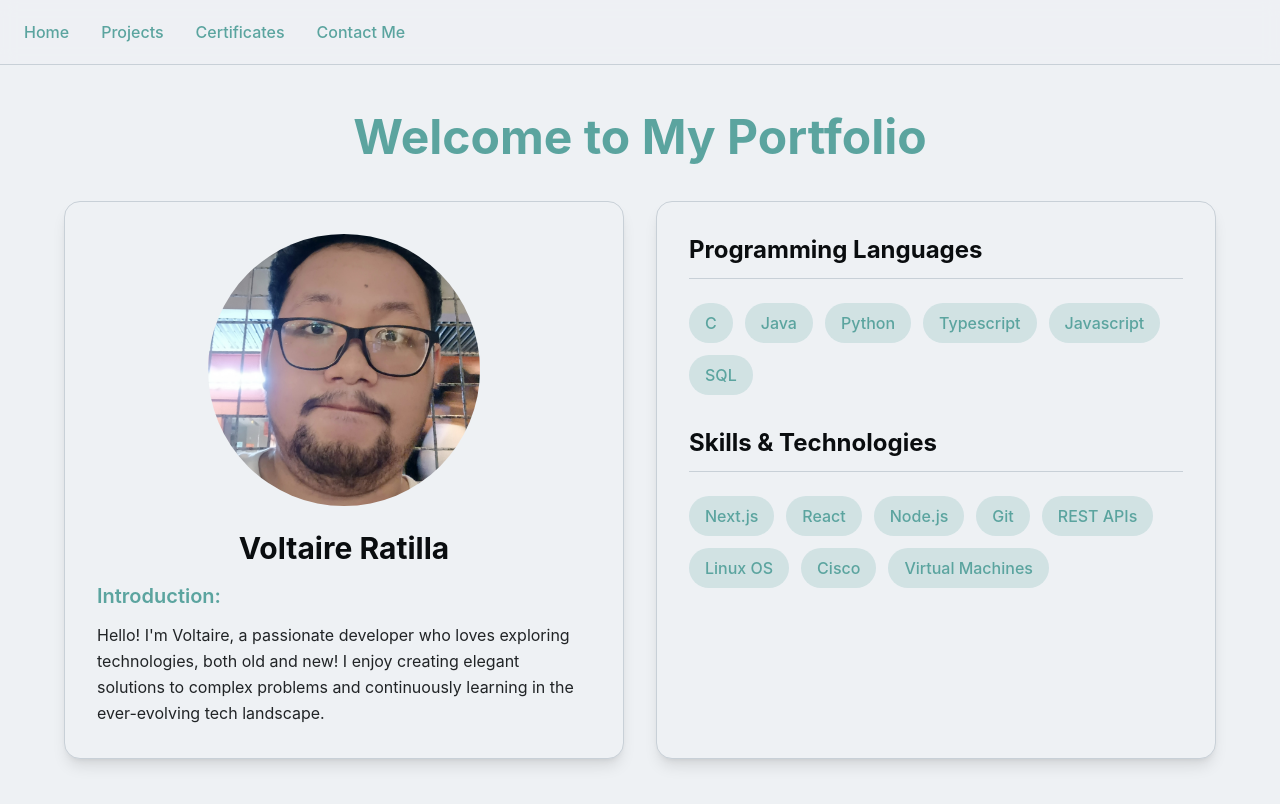
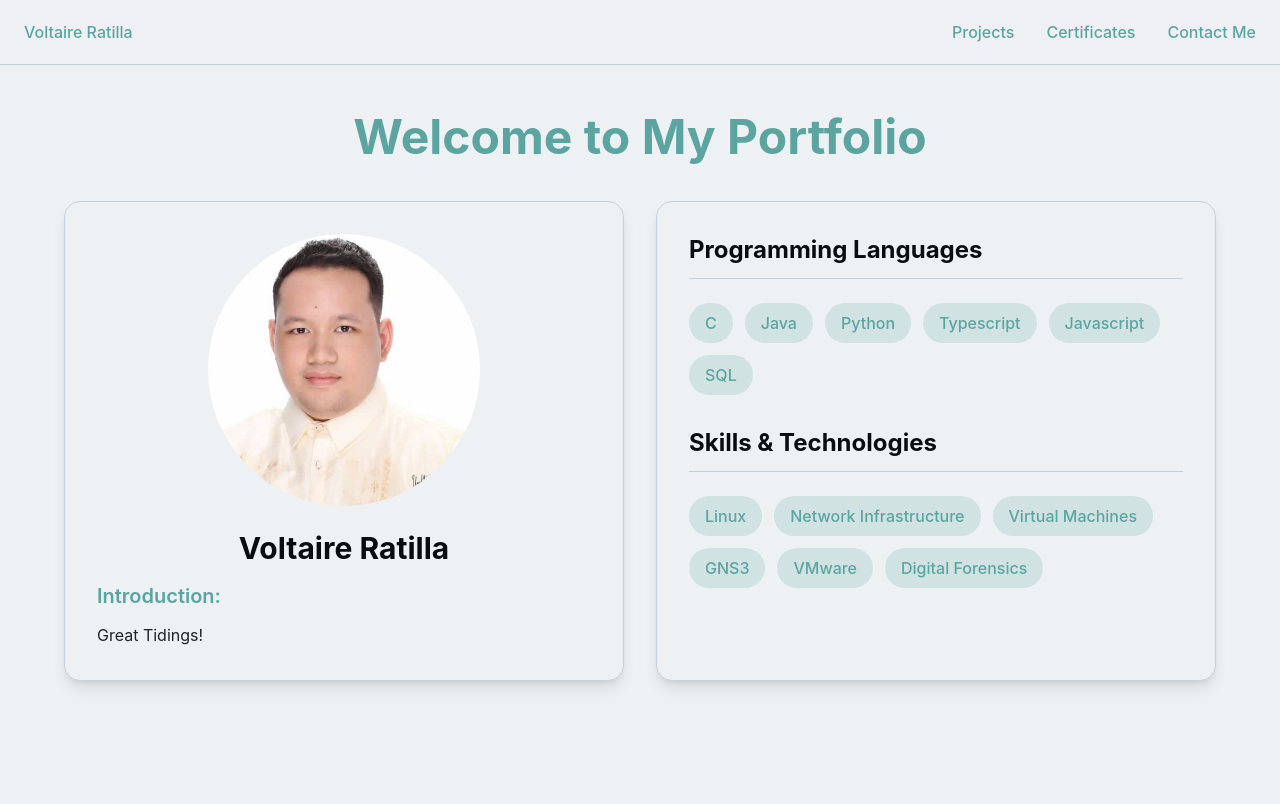
Before and after one commit to Raidiniom/portfolio, a Next.js app: page / in a window 1280 px wide. Shown: the top 804 px of the page. Built offline with nearby package versions, Linux system fonts and the light colour scheme.

Commit message:
To deploy in DCISM

```diff
--- a/app/components/Header.tsx
+++ b/app/components/Header.tsx
@@ -3,43 +3,35 @@
 import Link from "next/link";
 
 export default function Header() {
+    const other_pages = [
+        {name: "Projects", link: '/projects'},
+        {name: "Certificates", link: '/certificates'},
+        {name: "Contact Me", link: '/contact'},
+    ]
 
     return (
         <>
             <header className="sticky top-0 z-50 w-full border-b border-border bg-background/80 backdrop-blur-sm">
                 <div className="flex h-16 items-center justify-between px-6">
-                    <div className="flex items-center space-x-8">
                     <Link
                         href="/"
                         className="text-foreground/90 hover:text-noel-teal transition-colors font-medium relative group"
                     >
-                            Home
+                        Voltaire Ratilla
                         <span className="absolute -bottom-1 left-0 w-0 h-0.5 bg-noel-teal group-hover:w-full transition-all duration-300"></span>
                     </Link>
 
+                    <div className="flex items-center space-x-8">
+                        {other_pages.map((data, index) => (
                             <Link
-                            href="/projects"
+                                key={index}
+                                href={data.link}
                                 className="text-foreground/90 hover:text-noel-teal transition-colors font-medium relative group"
                             >
-                            Projects
+                                {data.name}
                                 <span className="absolute -bottom-1 left-0 w-0 h-0.5 bg-noel-teal group-hover:w-full transition-all duration-300"></span>
                             </Link>
-
-                        <Link
-                            href="/certificates"
-                            className="text-foreground/90 hover:text-noel-teal transition-colors font-medium relative group"
-                        >
-                            Certificates
-                            <span className="absolute -bottom-1 left-0 w-0 h-0.5 bg-noel-teal group-hover:w-full transition-all duration-300"></span>
-                        </Link>
-
-                        <Link
-                            href="/contact"
-                            className="text-foreground/90 hover:text-noel-teal transition-colors font-medium relative group"
-                        >
-                            Contact Me
-                            <span className="absolute -bottom-1 left-0 w-0 h-0.5 bg-noel-teal group-hover:w-full transition-all duration-300"></span>
-                        </Link>
+                        ))}
                     </div>
                 </div>
             </header>
--- a/app/page.tsx
+++ b/app/page.tsx
@@ -11,14 +11,12 @@ export default function Home() {
     ]
 
     const skilltech_list = [
-        'Next.js',
-        'React',
-        'Node.js',
-        'Git',
-        'REST APIs',
-        'Linux OS',
-        'Cisco',
-        'Virtual Machines'
+        'Linux',
+        'Network Infrastructure',
+        'Virtual Machines',
+        'GNS3',
+        'VMware',
+        'Digital Forensics',
     ]
 
     return (
@@ -37,7 +35,7 @@ export default function Home() {
                             {/* Profile Image */}
                             <div className="w-68 h-68 rounded-full bg-gradient-to-br from-noel-teal to-noel-mint mb-6 flex items-center justify-center overflow-hidden">
                                 <img
-                                    src="/placeholder_me.jpg"
+                                    src="/voltaire_ratilla.jpg"
                                     alt="Voltaire Profile"
                                     className="w-full h-full object-cover"
                                 />
@@ -48,9 +46,7 @@ export default function Home() {
                             <div className="text-left w-full">
                                 <h3 className="text-xl font-semibold text-noel-teal mb-3">Introduction:</h3>
                                 <p className="text-foreground/90 leading-relaxed">
-                                    Hello! I'm Voltaire, a passionate developer who loves exploring technologies,
-                                    both old and new! I enjoy creating elegant solutions to complex problems
-                                    and continuously learning in the ever-evolving tech landscape.
+                                    Great Tidings!
                                 </p>
                             </div>
                         </div>
```
Also changed, not shown: public/voltaire_ratilla.jpg (added). Lines whose indentation alone changed are shown as unchanged.
